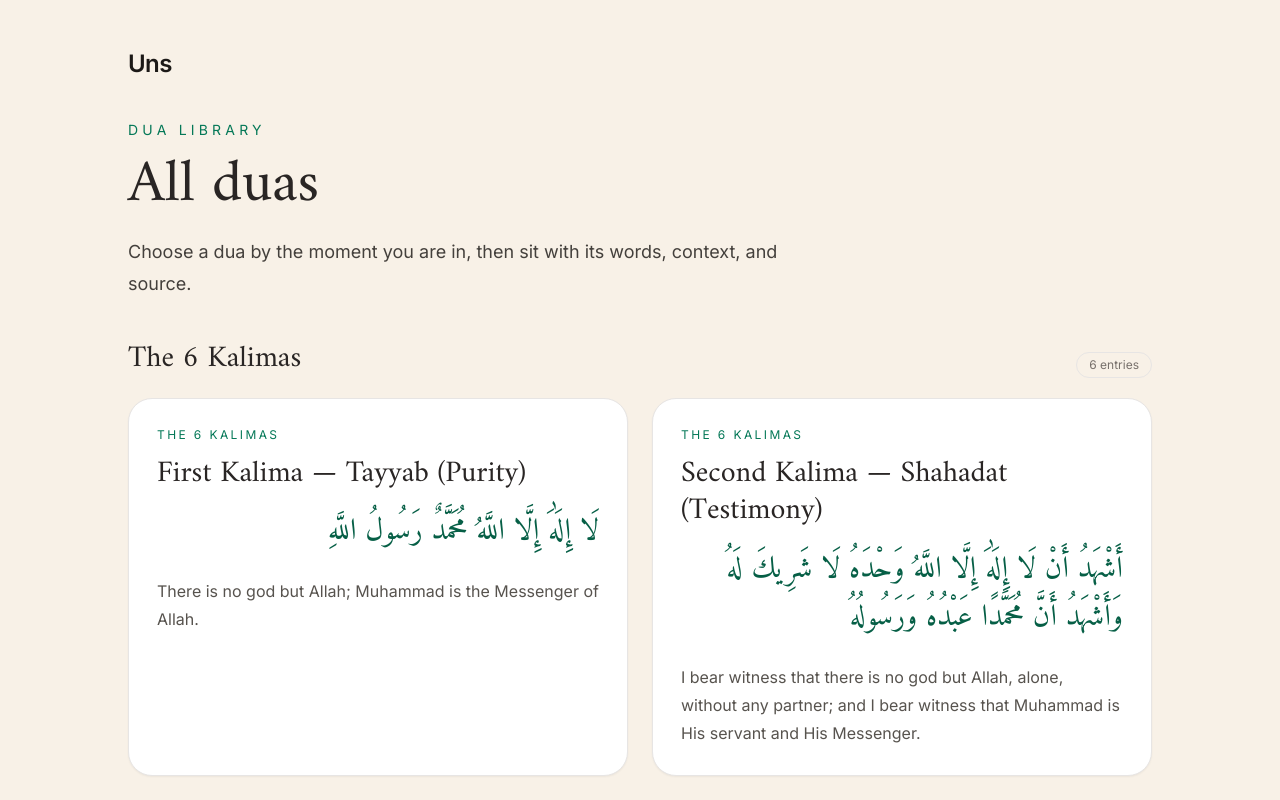
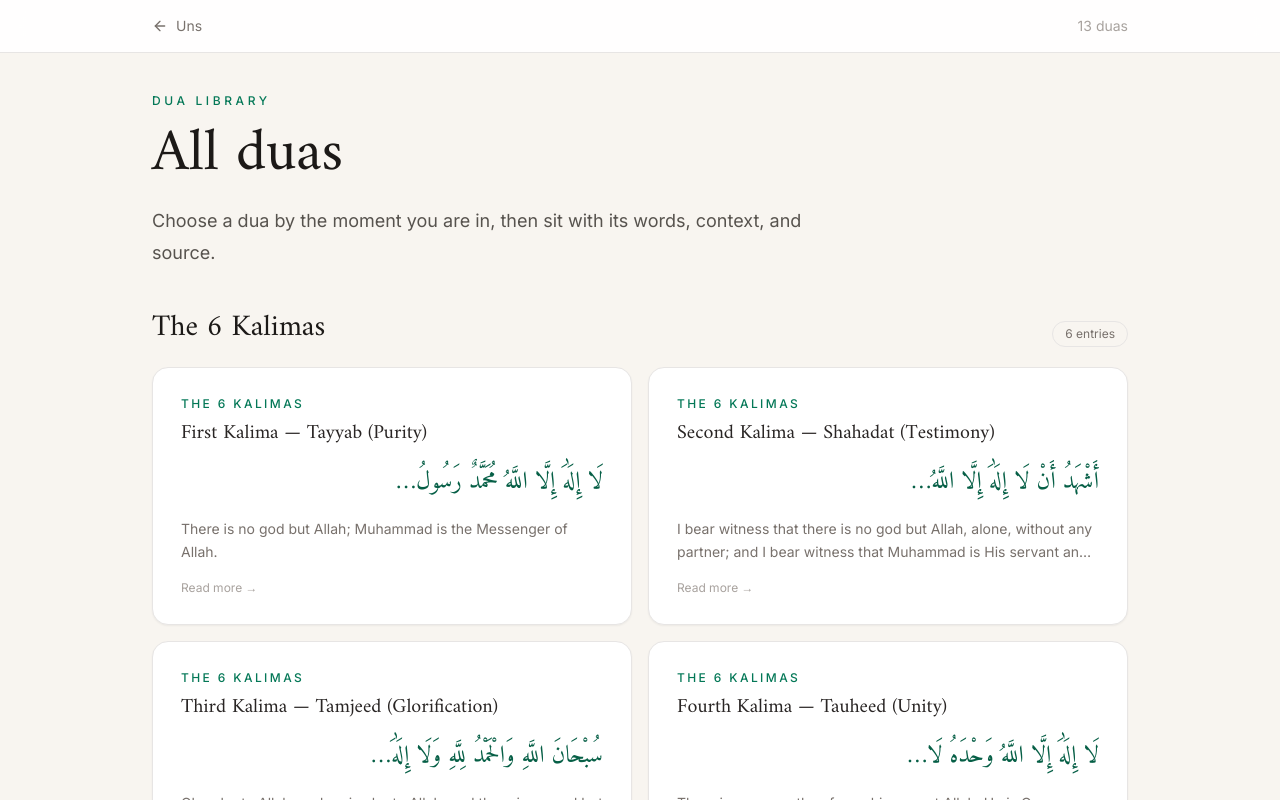
Before and after one commit to StormDoragon/uns-2, a Next.js app: page /duas in a window 1280 px wide. Shown: the top 800 px of the page. Built offline with nearby package versions, Linux system fonts and the light colour scheme.

Commit message:
feat: redesign duas index with grouped categories

```diff
--- a/app/duas/page.tsx
+++ b/app/duas/page.tsx
@@ -1,5 +1,6 @@
+import Link from 'next/link'
 import type { Metadata } from 'next'
-import Link from 'next/link'
+import { ArrowLeft } from 'lucide-react'
 import { allDuas } from '@/lib/duas'
 
 export const metadata: Metadata = {
@@ -7,58 +8,94 @@ export const metadata: Metadata = {
   description: 'Browse authentic duas with story, reflection, and guidance.',
 }
 
-const kalimas = allDuas.filter((dua) => dua.category === 'The 6 Kalimas')
-const otherDuas = allDuas.filter((dua) => dua.category !== 'The 6 Kalimas')
+// Derive category order dynamically; Kalimas pinned first, rest follow insertion order.
+const PINNED_CATEGORIES = ['The 6 Kalimas']
+const allCategories = Array.from(new Set(allDuas.map((d) => d.category)))
+const orderedCategories = [
+  ...PINNED_CATEGORIES.filter((c) => allCategories.includes(c)),
+  ...allCategories.filter((c) => !PINNED_CATEGORIES.includes(c)),
+]
 
 export default function DuasIndexPage() {
   return (
-    <main className="min-h-screen bg-[#f8f1e7] px-6 py-12 text-stone-800 dark:bg-[#0a0f0d] dark:text-stone-100">
-      <div className="mx-auto max-w-5xl">
-        <div className="flex items-center justify-between mb-6">
-          <Link href="/" className="text-2xl font-semibold tracking-tight text-stone-900 dark:text-stone-100 hover:text-emerald-700 dark:hover:text-emerald-400 transition-colors">
+    <div className="min-h-screen bg-[#f8f5f0] dark:bg-[#0a0f0d] text-stone-800 dark:text-stone-100">
+      <nav className="sticky top-0 z-50 bg-white/90 dark:bg-black/90 backdrop-blur-md border-b border-stone-200 dark:border-stone-800">
+        <div className="max-w-5xl mx-auto px-6 py-4 flex items-center justify-between">
+          <Link
+            href="/"
+            className="flex items-center gap-2 text-sm text-stone-500 hover:text-emerald-700 dark:hover:text-emerald-400 transition-colors"
+          >
+            <ArrowLeft className="w-4 h-4" />
             Uns
           </Link>
+          <span className="text-sm text-stone-400 dark:text-stone-500">{allDuas.length} duas</span>
         </div>
+      </nav>
+
+      <main className="max-w-5xl mx-auto px-6 pb-24">
         <header className="my-10">
-          <p className="mb-4 text-sm uppercase tracking-[0.3em] text-emerald-700 dark:text-emerald-300">Dua library</p>
-          <h1 className="font-serif text-5xl leading-tight md:text-6xl">All duas</h1>
-          <p className="mt-5 max-w-2xl text-lg leading-8 text-stone-700 dark:text-stone-300">
+          <p className="mb-4 text-xs uppercase tracking-[0.3em] text-emerald-700 dark:text-emerald-400 font-medium">
+            Dua library
+          </p>
+          <h1 className="font-serif text-5xl md:text-6xl leading-tight text-stone-900 dark:text-stone-50">
+            All duas
+          </h1>
+          <p className="mt-5 max-w-2xl text-lg leading-8 text-stone-600 dark:text-stone-300">
             Choose a dua by the moment you are in, then sit with its words, context, and source.
           </p>
         </header>
 
-        {kalimas.length > 0 && (
-          <section className="mb-10">
+        {orderedCategories.map((category) => {
+          const duas = allDuas.filter((d) => d.category === category)
+
+          return (
+            <section key={category} className="mb-12">
               <div className="mb-5 flex items-end justify-between gap-4">
-              <h2 className="font-serif text-3xl leading-tight">The 6 Kalimas</h2>
-              <span className="rounded-full border border-stone-200 px-3 py-1 text-xs text-stone-500 dark:border-stone-800 dark:text-stone-400">
-                {kalimas.length} entries
+                <h2 className="font-serif text-3xl leading-tight text-stone-900 dark:text-stone-100">
+                  {category}
+                </h2>
+                <span className="shrink-0 rounded-full border border-stone-200 dark:border-stone-800 px-3 py-1 text-xs text-stone-500 dark:text-stone-400">
+                  {duas.length} {duas.length === 1 ? 'entry' : 'entries'}
                 </span>
               </div>
-            <div className="grid gap-6 md:grid-cols-2">
-              {kalimas.map((dua) => (
-                <Link key={dua.slug} href={`/duas/${dua.slug}`} className="rounded-3xl border border-stone-200 bg-white p-7 shadow-sm transition-transform hover:-translate-y-1 dark:border-stone-800 dark:bg-stone-900">
-                  <p className="mb-3 text-xs uppercase tracking-[0.2em] text-emerald-700 dark:text-emerald-300">{dua.category}</p>
-                  <h3 className="mb-4 font-serif text-3xl leading-tight">{dua.title}</h3>
-                  <p className="mb-5 font-amiri text-3xl leading-relaxed text-emerald-800 dark:text-emerald-200" lang="ar" dir="rtl">{dua.arabic}</p>
-                  <p className="leading-7 text-stone-600 dark:text-stone-300">{dua.translation}</p>
+
+              <div className="grid gap-4 md:grid-cols-2">
+                {duas.map((dua) => (
+                  <Link
+                    key={dua.slug}
+                    href={`/duas/${dua.slug}`}
+                    className="group rounded-2xl border border-stone-200 dark:border-stone-800 bg-white dark:bg-stone-900 p-7 shadow-sm transition-all hover:-translate-y-0.5 hover:border-emerald-200 dark:hover:border-emerald-900 hover:shadow-md"
+                  >
+                    <p className="mb-2 text-xs uppercase tracking-[0.2em] text-emerald-700 dark:text-emerald-400 font-medium">
+                      {dua.category}
+                    </p>
+                    <h3 className="mb-4 font-serif text-xl leading-snug text-stone-800 dark:text-stone-100 group-hover:text-emerald-800 dark:group-hover:text-emerald-300 transition-colors">
+                      {dua.title}
+                    </h3>
+                    <p
+                      className="mb-4 font-amiri text-2xl leading-relaxed text-emerald-800 dark:text-emerald-200 text-right"
+                      lang="ar"
+                      dir="rtl"
+                    >
+                      {dua.arabic.split(' ').slice(0, 6).join(' ')}…
+                    </p>
+                    <p className="text-sm leading-relaxed text-stone-500 dark:text-stone-400 line-clamp-2">
+                      {dua.translation}
+                    </p>
+                    <p className="mt-4 text-xs text-stone-400 dark:text-stone-600 group-hover:text-emerald-600 dark:group-hover:text-emerald-500 transition-colors">
+                      Read more →
+                    </p>
                   </Link>
                 ))}
               </div>
             </section>
-        )}
+          )
+        })}
+      </main>
 
-        <section className="grid gap-6 md:grid-cols-2">
-          {otherDuas.map((dua) => (
-            <Link key={dua.slug} href={`/duas/${dua.slug}`} className="rounded-3xl border border-stone-200 bg-white p-7 shadow-sm transition-transform hover:-translate-y-1 dark:border-stone-800 dark:bg-stone-900">
-              <p className="mb-3 text-xs uppercase tracking-[0.2em] text-emerald-700 dark:text-emerald-300">{dua.category}</p>
-              <h2 className="mb-4 font-serif text-3xl leading-tight">{dua.title}</h2>
-              <p className="mb-5 font-amiri text-3xl leading-relaxed text-emerald-800 dark:text-emerald-200" lang="ar" dir="rtl">{dua.arabic}</p>
-              <p className="leading-7 text-stone-600 dark:text-stone-300">{dua.translation}</p>
-            </Link>
-          ))}
-        </section>
+      <footer className="text-center py-10 text-sm text-stone-400 border-t border-stone-200 dark:border-stone-800">
+        May Allah accept every call you make to Him.
+      </footer>
     </div>
-    </main>
   )
 }
```
Lines whose indentation alone changed are shown as unchanged.
